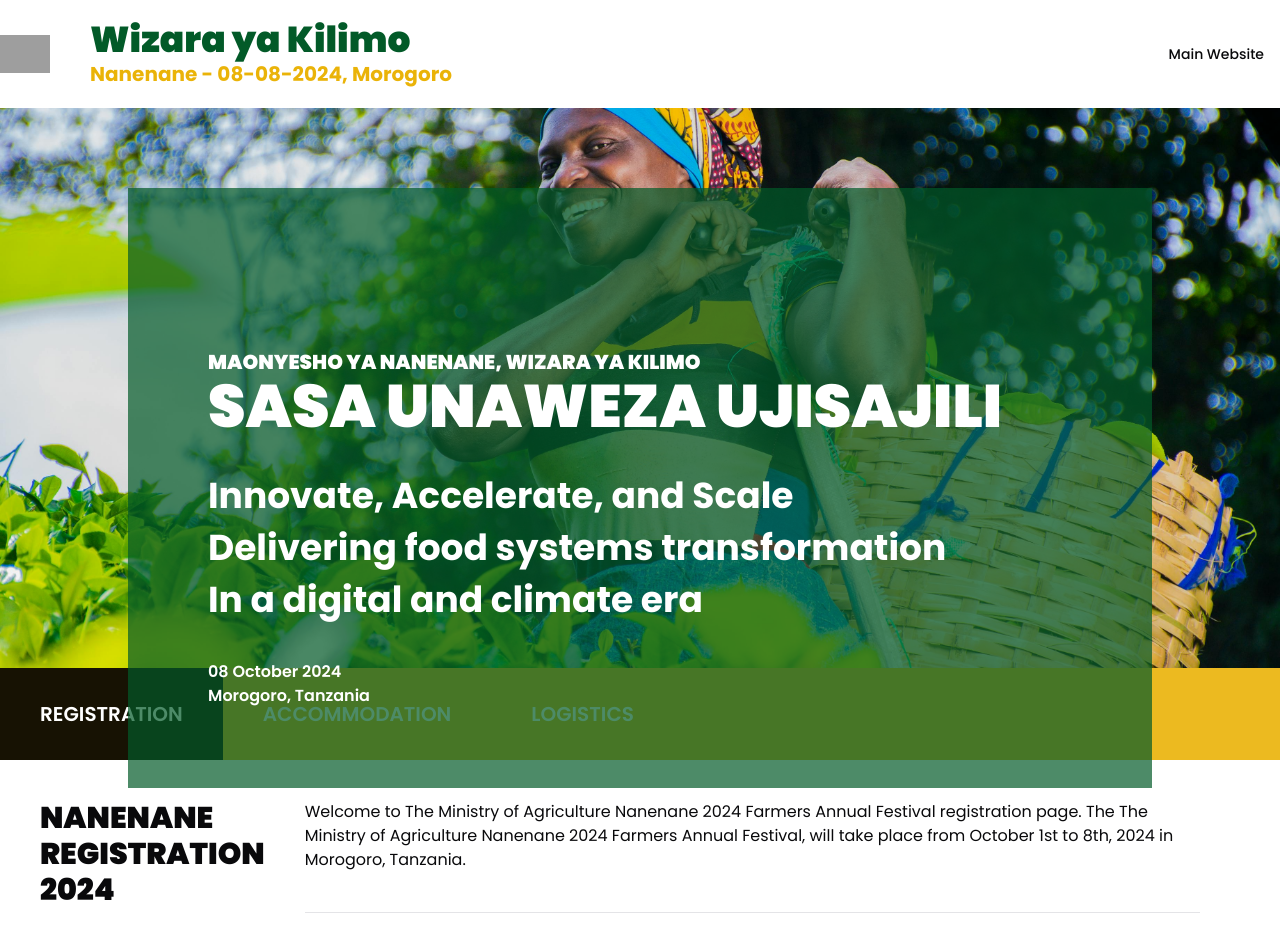
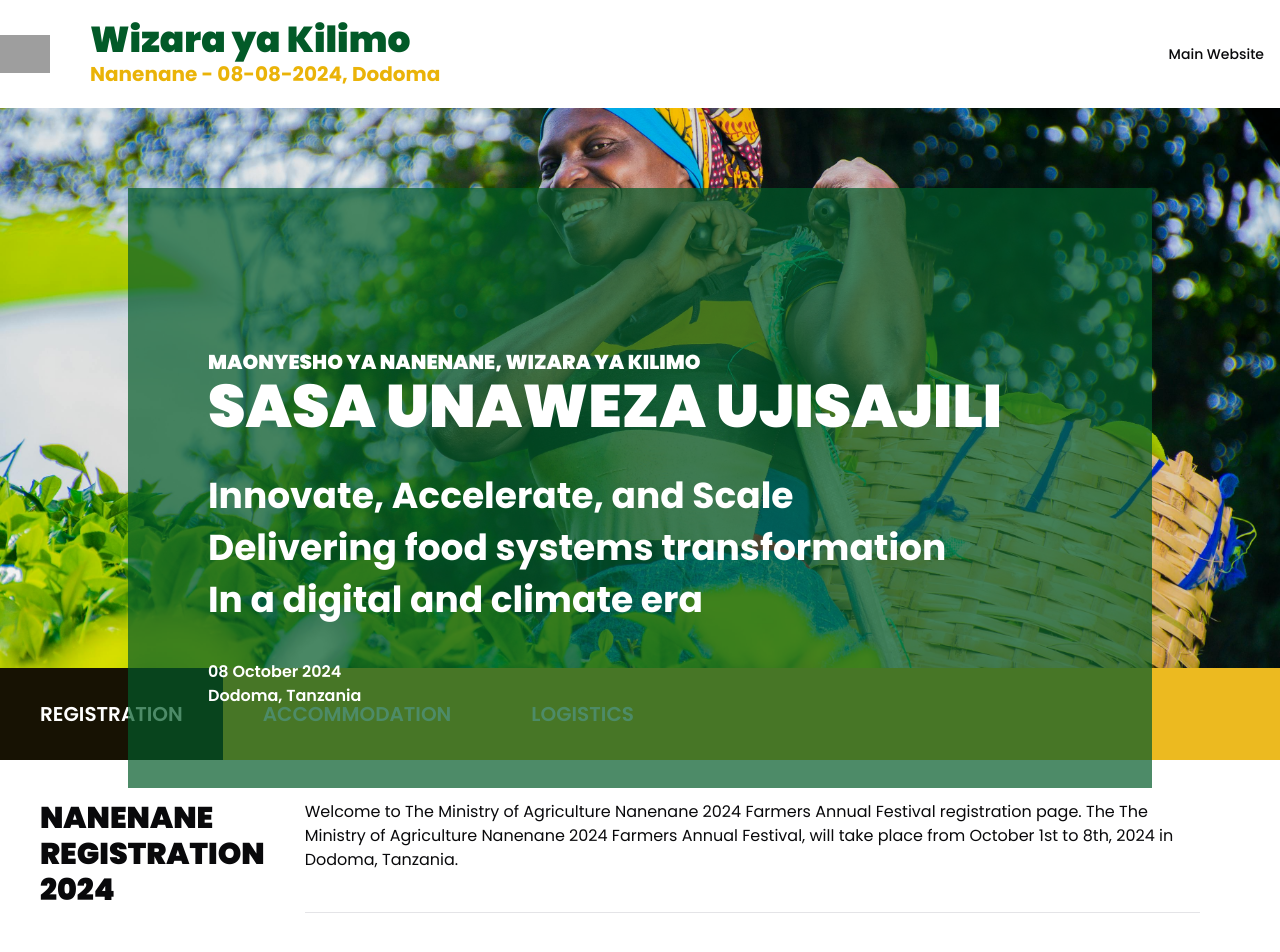
Before and after one commit to Kajabukama/kilimo-nanenane, a Next.js app: page / in a window 1280 px wide. Shown: the top 952 px of the page. Built offline with nearby package versions, Linux system fonts and the light colour scheme; grey boxes are pictures that could not be loaded.

Commit message:
changed from Morogoro to Dodoma

```diff
--- a/src/app/page.tsx
+++ b/src/app/page.tsx
@@ -34,7 +34,7 @@ export default function Home() {
                 Welcome to The Ministry of Agriculture Nanenane 2024 Farmers
                 Annual Festival registration page. The The Ministry of
                 Agriculture Nanenane 2024 Farmers Annual Festival, will take
-                place from October 1st to 8th, 2024 in Morogoro, Tanzania.
+                place from October 1st to 8th, 2024 in Dodoma, Tanzania.
               </p>
             </div>
 
--- a/src/components/layouts/headers/main-header.tsx
+++ b/src/components/layouts/headers/main-header.tsx
@@ -16,7 +16,7 @@ const MainHeader = () => {
               Wizara ya Kilimo
             </span>
             <span className="text-xl font-bold text-yellow-500">
-              Nanenane - 08-08-2024, Morogoro
+              Nanenane - 08-08-2024, Dodoma
             </span>
           </div>
         </div>
--- a/src/components/layouts/headers/page-header.tsx
+++ b/src/components/layouts/headers/page-header.tsx
@@ -32,7 +32,7 @@ const PageHeader = () => {
           </div>
           <div className="flex flex-col text-white font-semibold mt-10">
             <span>08 October 2024</span>
-            <span>Morogoro, Tanzania</span>
+            <span>Dodoma, Tanzania</span>
           </div>
         </div>
       </div>
```
